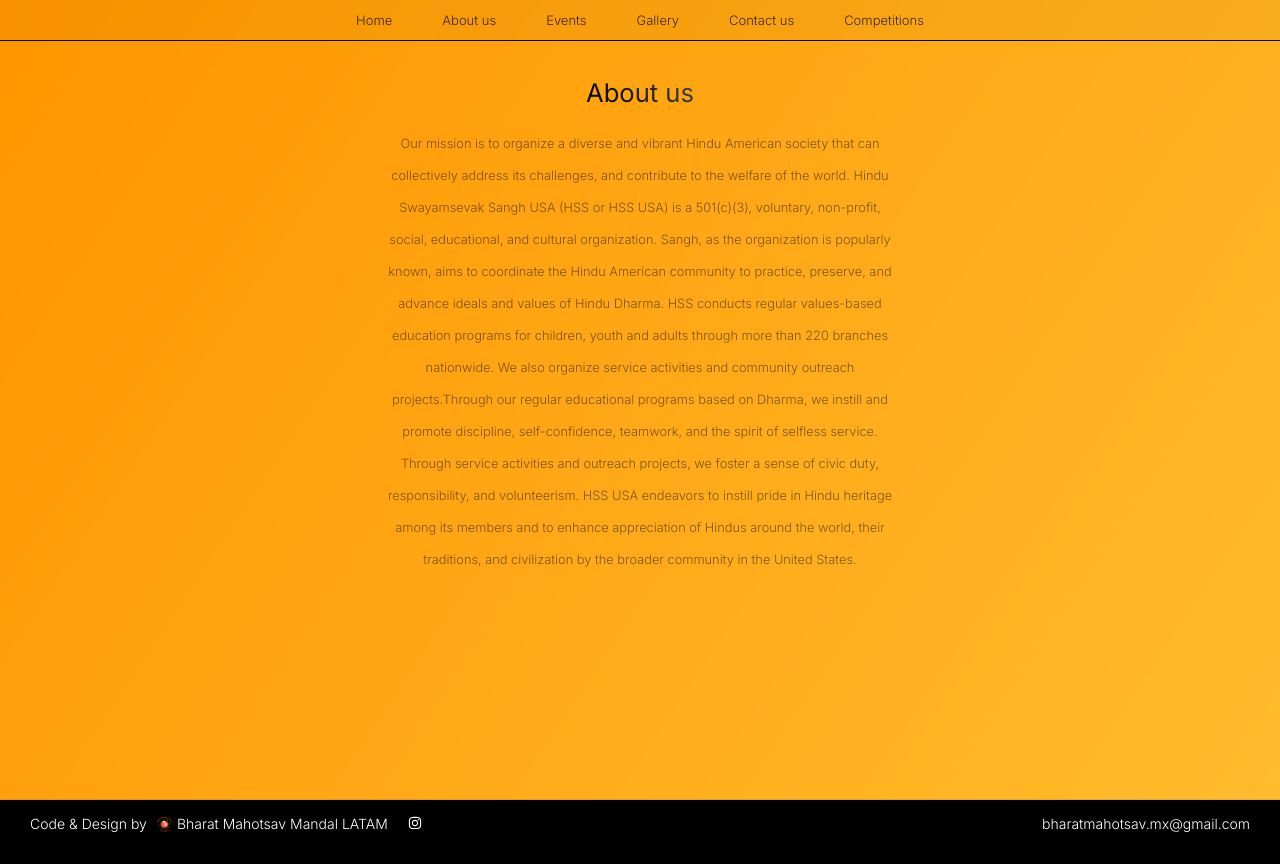
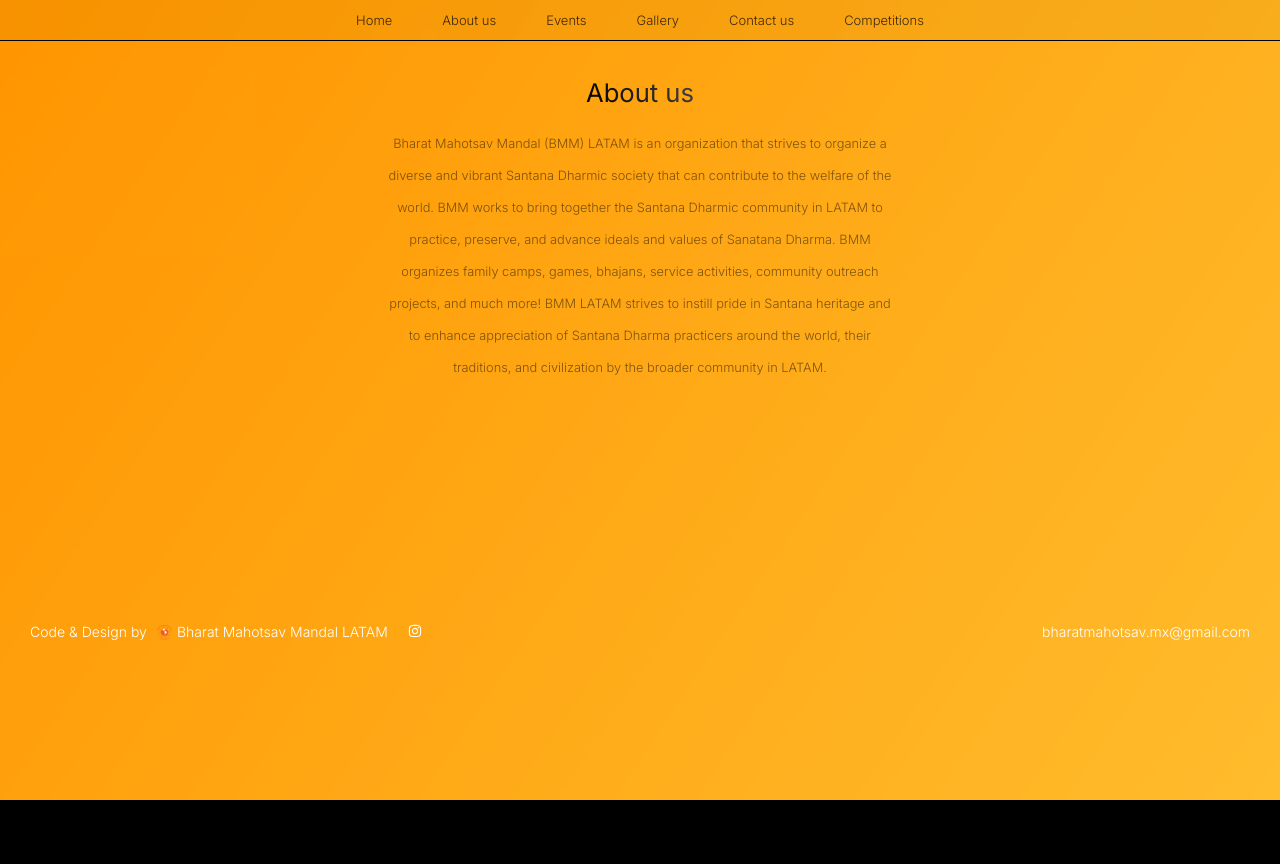
Before and after one commit to sumedhkane03/bmmlatam, a React (Create React App) app: page /about in a window 1280 px wide. After the commit the page ends 800 px from the top, so only its background shows below. Built offline with nearby package versions, Linux system fonts and the light colour scheme.

Commit message:
Update About.js

```diff
--- a/src/pages/About.js
+++ b/src/pages/About.js
@@ -29,14 +29,12 @@
 
             <h1 className='events-page-title' id='team-page-title'>About us</h1>
             <p className='alt-subtitle'>
-            Our mission is to organize a diverse and vibrant Hindu American society that can collectively address its challenges, and contribute to the welfare of the world.
-            Hindu Swayamsevak Sangh USA  (HSS or HSS USA) is a 501(c)(3), voluntary, non-profit, social, educational, and cultural organization. Sangh, as the
-             organization is popularly known, aims to coordinate the Hindu American community to practice, preserve, and advance ideals and values of Hindu Dharma.
-              HSS conducts regular values-based education programs for children, youth and adults through more than 220 branches nationwide. We also organize service
-              activities and community outreach projects.Through our regular educational programs based on Dharma, we instill and promote discipline, self-confidence,
-              teamwork, and the spirit of selfless service. Through service activities and outreach projects, we foster a sense of civic duty, responsibility, and volunteerism.
-              HSS USA endeavors to instill pride in Hindu heritage among its members and to enhance appreciation of Hindus around the world, their traditions, and civilization by
-              the broader community in the United States.
+            Bharat Mahotsav Mandal (BMM) LATAM is an organization that strives to organize a diverse and vibrant
+            Santana Dharmic society that can contribute to the welfare of the world. BMM works to bring together the Santana Dharmic
+            community in LATAM to practice, preserve, and advance ideals and values of Sanatana Dharma. BMM organizes family camps, games,
+             bhajans, service activities, community outreach projects, and much more! BMM LATAM strives to instill pride in Santana heritage
+             and to enhance appreciation of Santana Dharma practicers around the world, their traditions,
+             and civilization by the broader community in LATAM.
             </p>
             {/*<h1 className='events-page-title' id='team-page-title'>Our Team</h1>
             <p className='alt-subtitle'></p>
```
